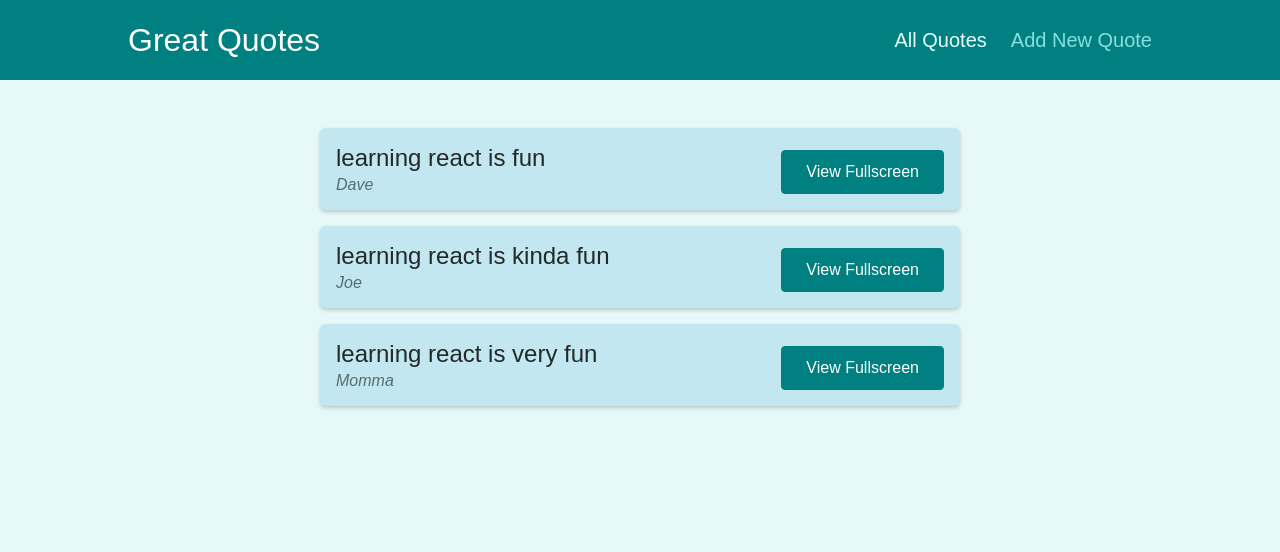
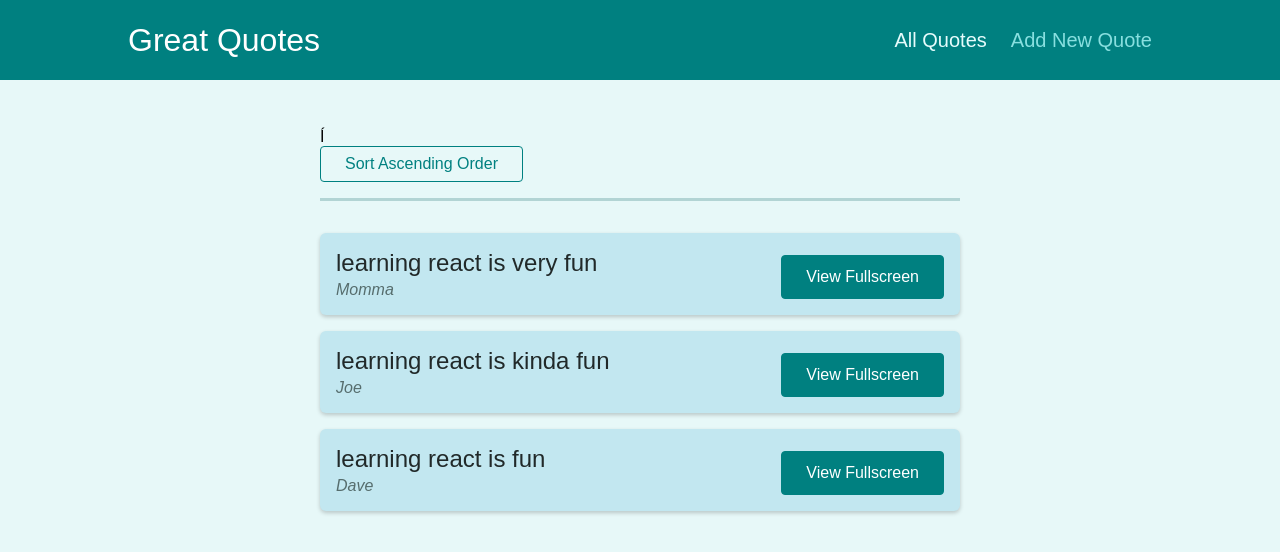
Before and after one commit to dmgudeman/277ReactRouter, a React (Create React App) app: page /quotes in a window 1280 px wide. Shown: the top 552 px of the page. Built offline with nearby package versions, Linux system fonts and the light colour scheme.

Commit message:
using queryParameters

```diff
--- a/src/components/quotes/QuoteList.js
+++ b/src/components/quotes/QuoteList.js
@@ -1,13 +1,43 @@
 import { Fragment } from 'react';
+import { useHistory, useLocation } from 'react-router-dom';
 
 import QuoteItem from './QuoteItem';
 import classes from './QuoteList.module.css';
 
+const sortQuotes = (quotes, ascending) => {
+    return quotes.sort((quoteA, quoteB) => {
+      if (ascending) {
+        return quoteA.id > quoteB.id ? 1 : -1;
+      } else {
+        return quoteA.id < quoteB.id ? 1 : -1;
+      }
+    });
+  };
+
+
 const QuoteList = (props) => {
+    const history = useHistory();
+    const location = useLocation();
+
+
+const queryParams = new URLSearchParams(location.search);
+const isSortingAscending = queryParams.get('sort') === 'asc';
+
+const sortedQuotes = sortQuotes(props.quotes, isSortingAscending)
+
+    console.log(location);
+
+    const changeSortingHandler = () => {
+      history.push('/quotes?sort=' + (isSortingAscending ? 'desc' : 'asc'));
+
+    }
   return (
-    <Fragment>
+    <Fragment>Í
+    <div className={classes.sorting}>
+    <button onClick={changeSortingHandler} >Sort {isSortingAscending ? 'Descending' : 'Ascending' } Order</button>
+    </div>
       <ul className={classes.list}>
-        {props.quotes.map((quote) => (
+        {sortedQuotes.map((quote) => (
           <QuoteItem
             key={quote.id}
             id={quote.id}
```
Also changed, not shown: 1 other file (tests, documents, lock files or other folders).
